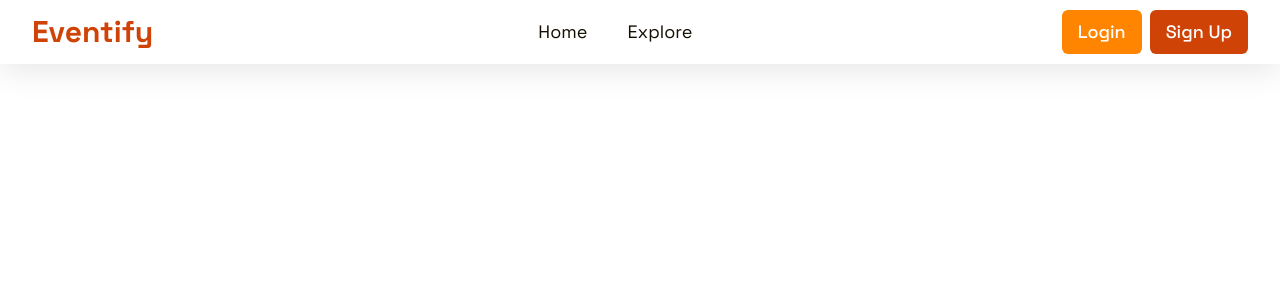
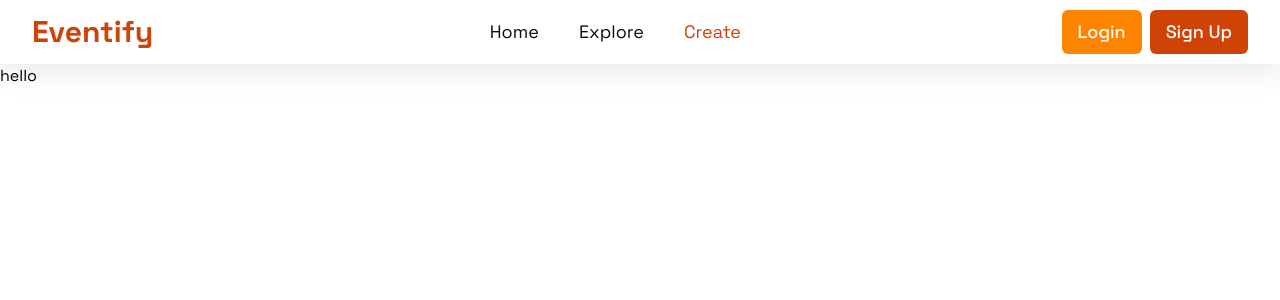
Before and after one commit to SuyanShrestha/eventify-frontend, a React (Vite) app: page /create in a window 1280 px wide. Shown: the top 300 px of the page. Built offline with nearby package versions, Linux system fonts and the light colour scheme.

Commit message:
WIP: add initial config files related to CreatePage layout

```diff
--- a/src/components/Navbar.tsx
+++ b/src/components/Navbar.tsx
@@ -39,6 +39,17 @@ const Navbar: React.FC = () => {
               >
                 Explore
               </Link>
+
+              <Link
+                to={RoutingLinks.CreateEvent}
+                className={`px-3 py-2 text-lg transition-colors duration-300 ${
+                  location.pathname === RoutingLinks.CreateEvent
+                    ? "text-accent-500"
+                    : "text-primary-text-500 hover:text-secondary-text-500"
+                }`}
+              >
+                Create
+              </Link>
             </div>
           </div>
           <div className="hidden md:block">
--- a/src/constants/routes.ts
+++ b/src/constants/routes.ts
@@ -1,6 +1,7 @@
 export const enum RoutingLinks {
   Home = "/",
   Events = "/events",
+  CreateEvent = "/create",
   Login = "/login",
   Signup = "/signup",
 }
--- a/src/layouts/UserLayout.tsx
+++ b/src/layouts/UserLayout.tsx
@@ -1,12 +1,9 @@
-import React from "react"
-import { Route, Routes } from "react-router-dom"
+import React from "react";
+import { Route, Routes } from "react-router-dom";
 
 // Pages or Components for Routes
-import Navbar from "../components/Navbar"
-import HomePage from "../pages/HomePage"
-import ExplorePage from "../pages/ExplorePage"
-import EventDetail from "../pages/EventDetail"
-
+import Navbar from "../components/Navbar";
+import { CreateEvent, EventDetail, ExplorePage, HomePage } from "../pages";
 
 const UserLayout: React.FC = () => {
   return (
@@ -20,10 +17,11 @@ const UserLayout: React.FC = () => {
           <Route path="/" element={<HomePage />} />
           <Route path="/events" element={<ExplorePage />} />
           <Route path="/events/:eventId" element={<EventDetail />} />
+          <Route path="/create" element={<CreateEvent />} />
         </Routes>
       </main>
     </div>
-  )
-}
+  );
+};
 
-export default UserLayout
+export default UserLayout;
--- /dev/null
+++ b/src/pages/CreateEvent.tsx
@@ -0,0 +1,7 @@
+import type React from "react";
+
+const CreateEvent: React.FC = () => {
+  return <div className="mt-16">hello</div>;
+};
+
+export default CreateEvent;
--- /dev/null
+++ b/src/pages/index.ts
@@ -0,0 +1,6 @@
+import CreateEvent from "./CreateEvent";
+import EventDetail from "./EventDetail";
+import ExplorePage from "./ExplorePage";
+import HomePage from "./HomePage";
+
+export { CreateEvent, EventDetail, ExplorePage, HomePage };
```
